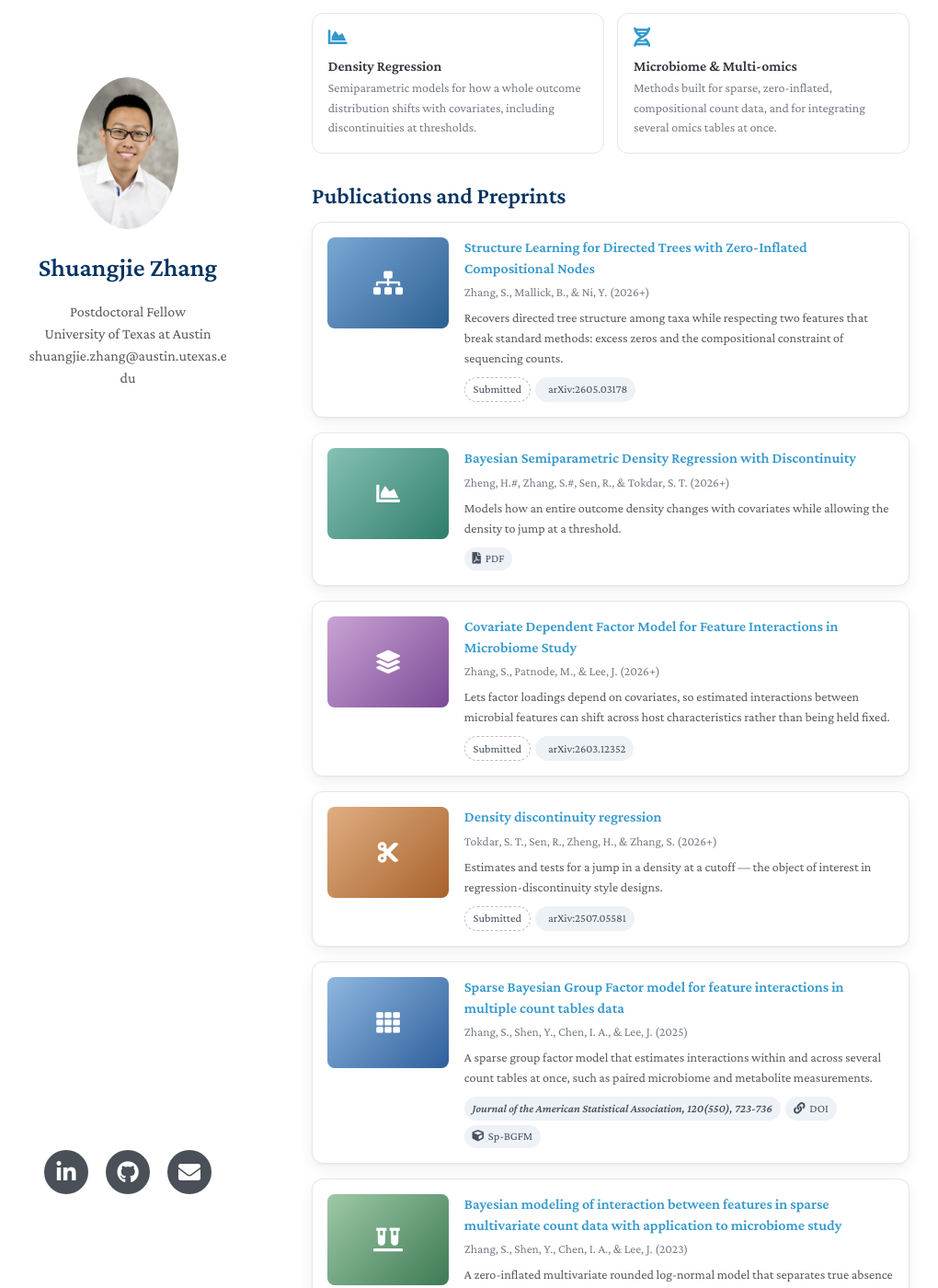
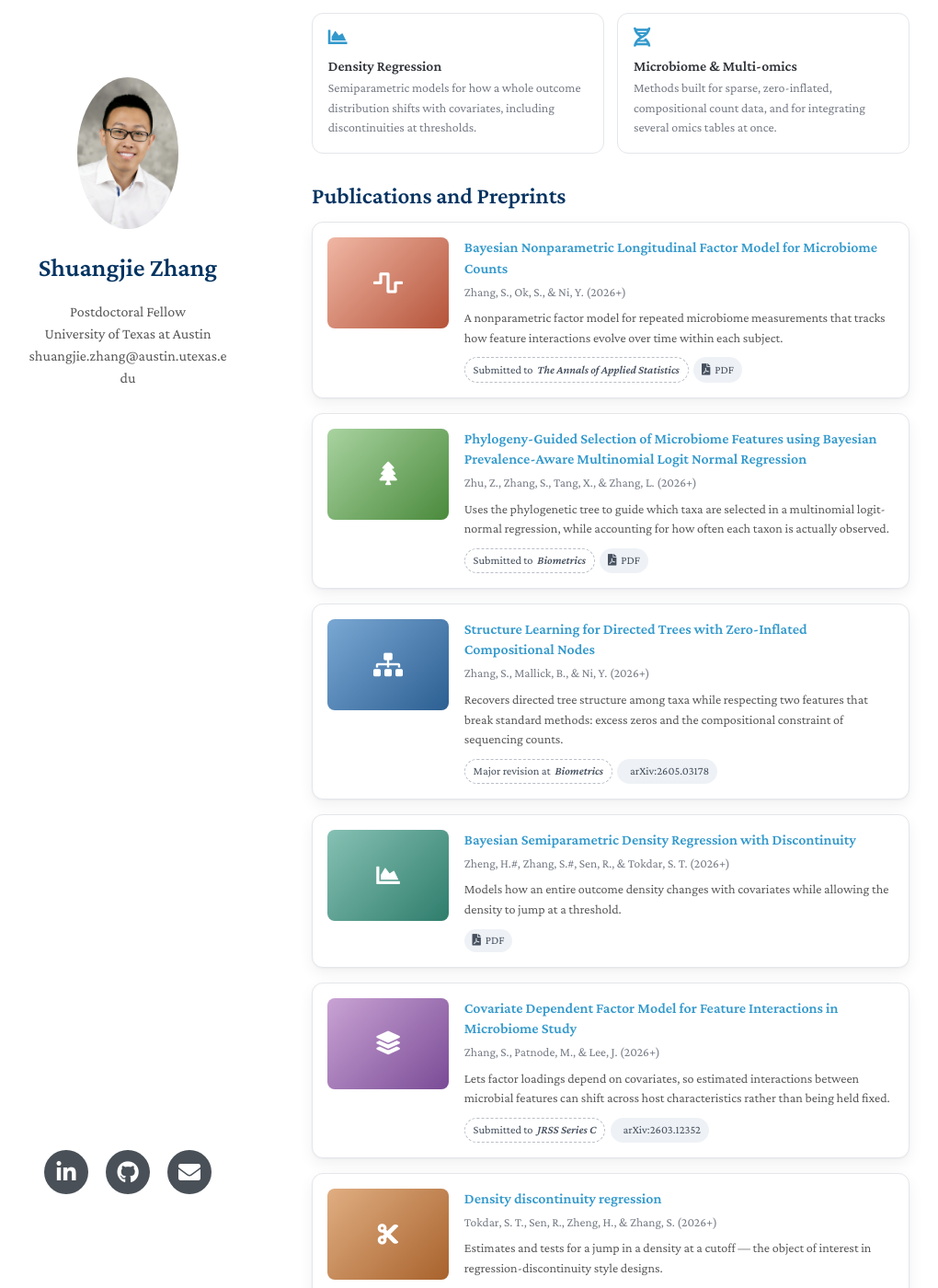
Before and after one commit to shuang-jie/shuang-jie.github.io, a Jekyll site: the page built from research.md, in a window 1280 px wide and 1400 px high, scrolled down 419 px. Shown: the whole window at 92% size, without its empty margins (131-1151 px from the left). Built offline with Jekyll 4.4.1, drawn with Linux system fonts in a browser that asks for light colours; nearby versions of some CDN libraries; a style sheet for code colours, icons or effects is not loaded; our own code applies the rules of GitHub Pages for plain Markdown files; some of the changed text lies outside the part shown.

Commit message:
Sync publications with the current CV
Add the longitudinal factor model (AOAS) and phylogeny-guided
selection (Biometrics) preprints, mark the directed-trees paper as
under major revision, name the target journals for the covariate-
dependent factor model and density discontinuity papers, and trim
In Progress to the two remaining projects.

```diff
--- a/research.md
+++ b/research.md
@@ -37,13 +37,39 @@ layout: homepage
 <div class="pub-list">
 
   <div class="pub">
+    <div class="pub-thumb" style="--t1:#f0b7a4; --t2:#b5533a;"><i class="fas fa-wave-square"></i></div>
+    <div class="pub-body">
+      <h3><a href="https://shuang-jie.github.io/files/SJ-PJ5.pdf">Bayesian Nonparametric Longitudinal Factor Model for Microbiome Counts</a></h3>
+      <p class="pub-authors">Zhang, S., Ok, S., &amp; Ni, Y. (2026+)</p>
+      <p class="pub-summary">A nonparametric factor model for repeated microbiome measurements that tracks how feature interactions evolve over time within each subject.</p>
+      <div class="chip-row">
+        <span class="chip chip--status">Submitted to <em>The Annals of Applied Statistics</em></span>
+        <a class="chip" href="https://shuang-jie.github.io/files/SJ-PJ5.pdf"><i class="fas fa-file-pdf"></i> PDF</a>
+      </div>
+    </div>
+  </div>
+
+  <div class="pub">
+    <div class="pub-thumb" style="--t1:#a9d3a0; --t2:#4a8a3c;"><i class="fas fa-tree"></i></div>
+    <div class="pub-body">
+      <h3><a href="https://shuang-jie.github.io/files/SJ-PJ6.pdf">Phylogeny-Guided Selection of Microbiome Features using Bayesian Prevalence-Aware Multinomial Logit Normal Regression</a></h3>
+      <p class="pub-authors">Zhu, Z., Zhang, S., Tang, X., &amp; Zhang, L. (2026+)</p>
+      <p class="pub-summary">Uses the phylogenetic tree to guide which taxa are selected in a multinomial logit-normal regression, while accounting for how often each taxon is actually observed.</p>
+      <div class="chip-row">
+        <span class="chip chip--status">Submitted to <em>Biometrics</em></span>
+        <a class="chip" href="https://shuang-jie.github.io/files/SJ-PJ6.pdf"><i class="fas fa-file-pdf"></i> PDF</a>
+      </div>
+    </div>
+  </div>
+
+  <div class="pub">
     <div class="pub-thumb" style="--t1:#7aa8d4; --t2:#2c5f92;"><i class="fas fa-sitemap"></i></div>
     <div class="pub-body">
       <h3><a href="https://arxiv.org/abs/2605.03178">Structure Learning for Directed Trees with Zero-Inflated Compositional Nodes</a></h3>
       <p class="pub-authors">Zhang, S., Mallick, B., &amp; Ni, Y. (2026+)</p>
       <p class="pub-summary">Recovers directed tree structure among taxa while respecting two features that break standard methods: excess zeros and the compositional constraint of sequencing counts.</p>
       <div class="chip-row">
-        <span class="chip chip--status">Submitted</span>
+        <span class="chip chip--status">Major revision at <em>Biometrics</em></span>
         <a class="chip" href="https://arxiv.org/abs/2605.03178"><i class="ai ai-arxiv"></i> arXiv:2605.03178</a>
       </div>
     </div>
@@ -68,7 +94,7 @@ layout: homepage
       <p class="pub-authors">Zhang, S., Patnode, M., &amp; Lee, J. (2026+)</p>
       <p class="pub-summary">Lets factor loadings depend on covariates, so estimated interactions between microbial features can shift across host characteristics rather than being held fixed.</p>
       <div class="chip-row">
-        <span class="chip chip--status">Submitted</span>
+        <span class="chip chip--status">Submitted to <em>JRSS Series C</em></span>
         <a class="chip" href="https://arxiv.org/abs/2603.12352"><i class="ai ai-arxiv"></i> arXiv:2603.12352</a>
       </div>
     </div>
@@ -81,7 +107,7 @@ layout: homepage
       <p class="pub-authors">Tokdar, S. T., Sen, R., Zheng, H., &amp; Zhang, S. (2026+)</p>
       <p class="pub-summary">Estimates and tests for a jump in a density at a cutoff — the object of interest in regression-discontinuity style designs.</p>
       <div class="chip-row">
-        <span class="chip chip--status">Submitted</span>
+        <span class="chip chip--status">Submitted to <em>Journal of Applied Economics</em></span>
         <a class="chip" href="https://arxiv.org/abs/2507.05581"><i class="ai ai-arxiv"></i> arXiv:2507.05581</a>
       </div>
     </div>
```
Also changed, not shown: other parts of research.md (+0 -2 lines).
